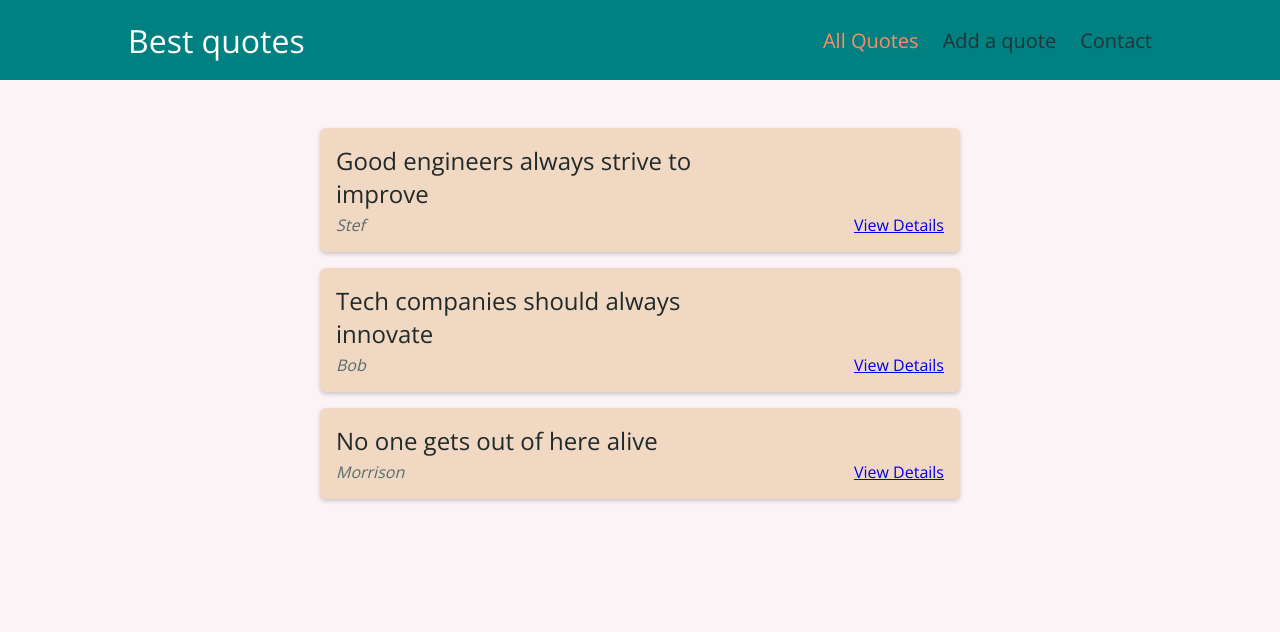
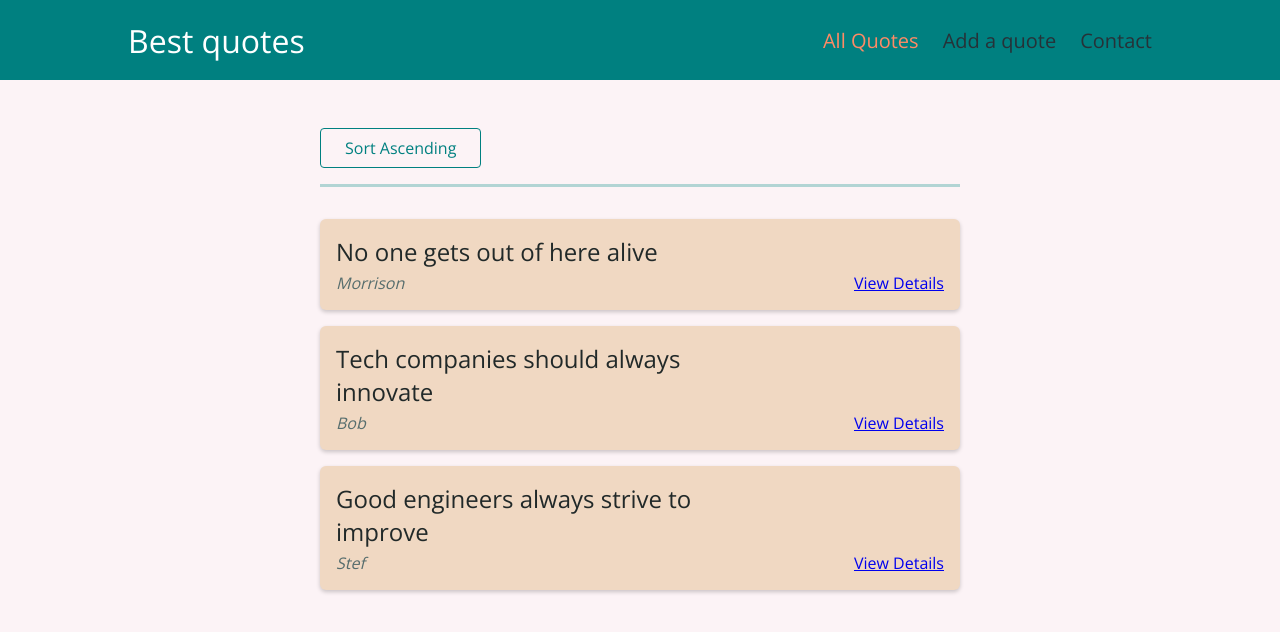
Before and after one commit to WEBundle-xyz/React-router-dom-6, a React (Create React App) app: page /quotes in a window 1280 px wide. Shown: the top 632 px of the page. Built offline with nearby package versions, Linux system fonts and the light colour scheme.

Commit message:
Working with query params

```diff
--- a/src/components/quotes/QuoteList.js
+++ b/src/components/quotes/QuoteList.js
@@ -1,13 +1,44 @@
 import { Fragment } from 'react';
+import { useNavigate, useLocation } from 'react-router-dom';
 
 import QuoteItem from './QuoteItem';
 import classes from './QuoteList.module.css';
 
+const sortQuotes = (quotes, ascending) => {
+  return quotes.sort((quoteA, quoteB) => {
+    if (ascending) {
+      return quoteA.id > quoteB.id ? 1 : -1;
+    } else {
+      return quoteA.id < quoteB.id ? 1 : -1;
+    }
+  });
+};
+
 const QuoteList = (props) => {
+  const navigate = useNavigate();
+  const location = useLocation();
+  console.log(location);
+
+  const queryParams = new URLSearchParams(location.search);
+  const isSortingAccending = queryParams.get('sort') === 'asc';
+
+  const sortedQuotes = sortQuotes(props.quotes, isSortingAccending);
+
+  const changeSortingHandler = () => {
+    navigate('/quotes?sort=' + (isSortingAccending ? 'desc' : 'asc'), {
+      replace: false,
+    });
+  };
+
   return (
     <Fragment>
+      <div className={classes.sorting}>
+        <button onClick={changeSortingHandler}>
+          Sort {isSortingAccending ? 'Decending' : 'Ascending'}
+        </button>
+      </div>
       <ul className={classes.list}>
-        {props.quotes.map((quote) => (
+        {sortedQuotes.map((quote) => (
           <QuoteItem
             key={quote.id}
             id={quote.id}
```
Also changed, not shown: 1 other file (tests, documents, lock files or other folders).
